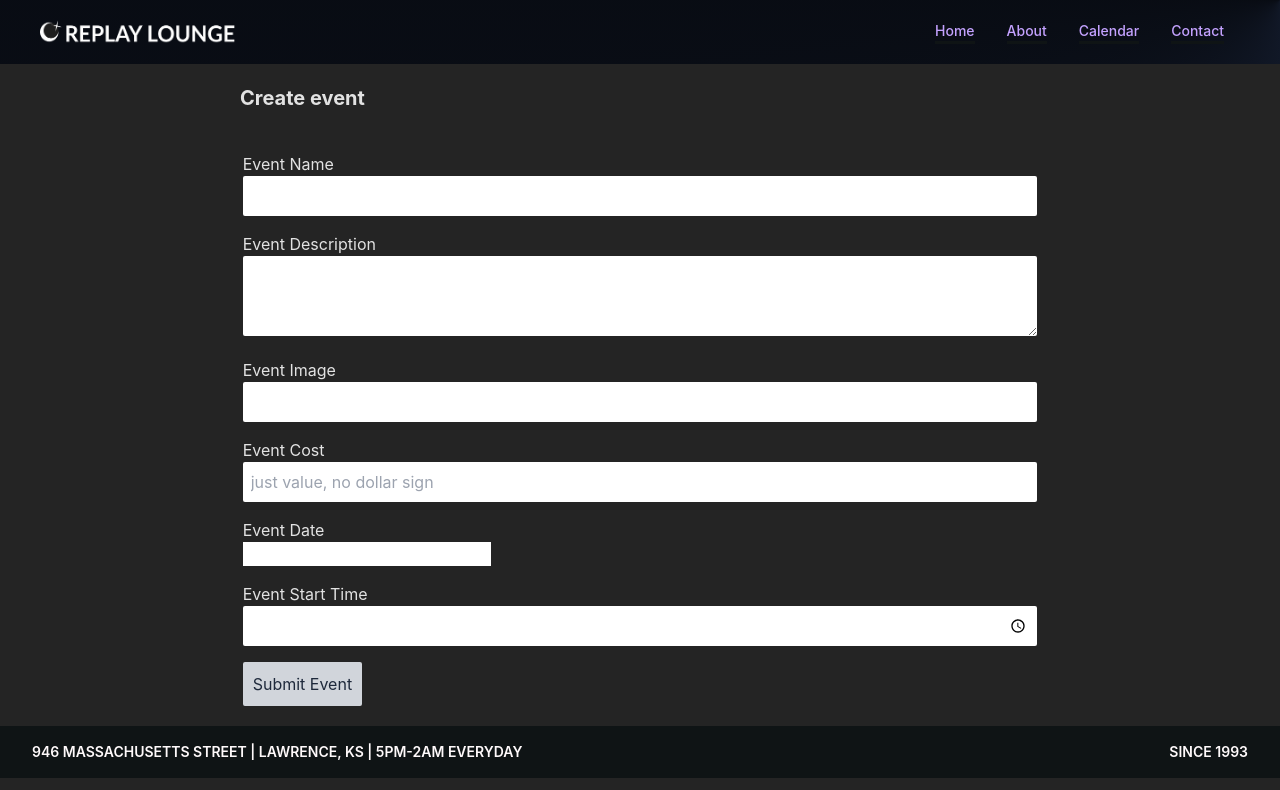
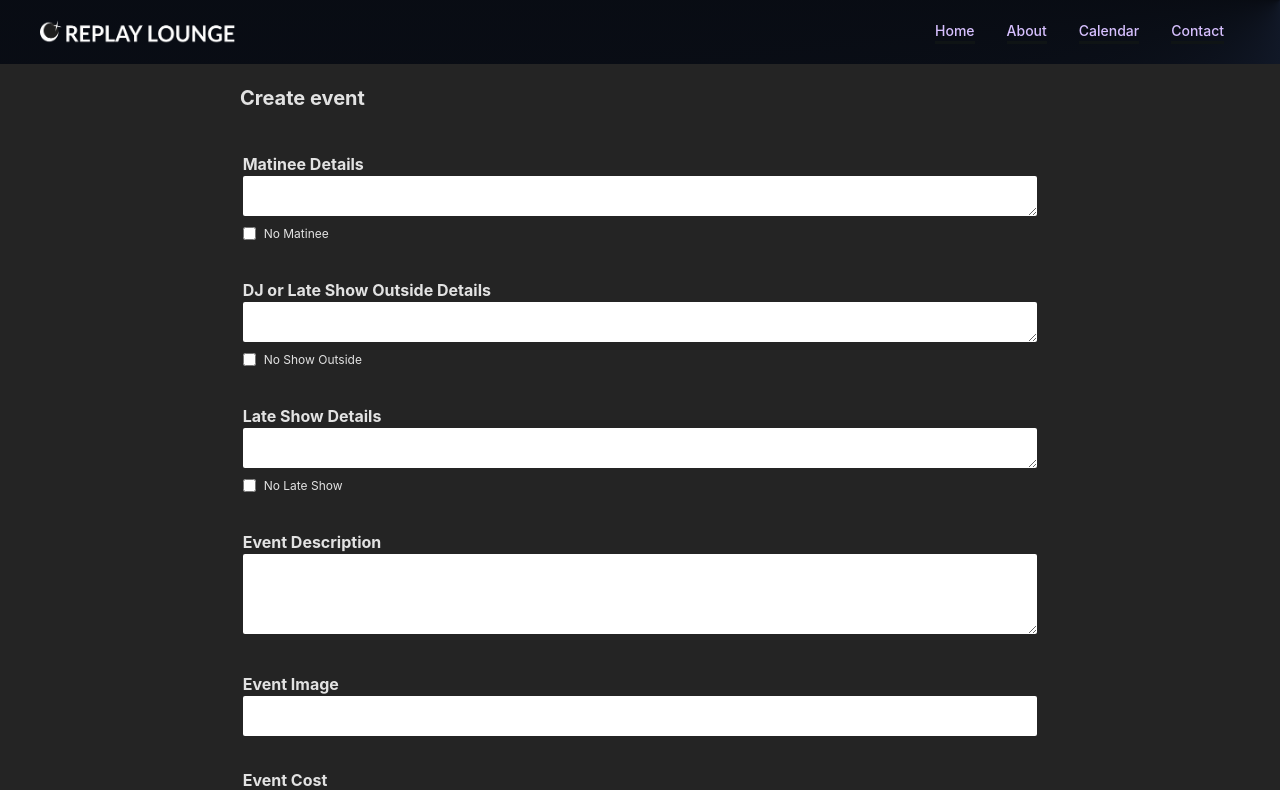
Before and after one commit to carlgwsmith/replay, a React (Vite) app: page /createEvent in a window 1280 px wide. Shown: the top 790 px of the page. Built offline with nearby package versions, Linux system fonts and the light colour scheme; no server answers.

Commit message:
create events

```diff
--- a/src/Pages/Calendar.jsx
+++ b/src/Pages/Calendar.jsx
@@ -97,8 +97,8 @@ const incrementMonth = ()=>{
                         <div className="grid grid-cols-6 h-[65%]">
                             <div className="col-span-6 p-4">
                                <p className="text-[12px] font-bold uppercase text-green-200">Matinee: <span className="text-[14px] font-normal text-white normal-case">{event.matinee}</span></p>
-                               <p className="text-[12px] font-bold uppercase text-green-200">DJ: <span className="text-[14px] font-normal text-white normal-case">{event.dj}</span></p>
-                               <p className="text-[12px] font-bold uppercase text-green-200">Late: <span className="text-[14px] font-normal text-white normal-case">{event.lateShow}</span></p>
+                               <p className="text-[12px] font-bold uppercase text-green-200">LATE OUTSIDE: <span className="text-[14px] font-normal text-white normal-case">{event.dj}</span></p>
+                               <p className="text-[12px] font-bold uppercase text-green-200">Late Inside: <span className="text-[14px] font-normal text-white normal-case">{event.lateShow}</span></p>
                                <p className="text-[12px] mt-[12px]">Cost: ${event.event_cost}</p>
                             </div>
                         </div>
--- a/src/Pages/CreateEvent.jsx
+++ b/src/Pages/CreateEvent.jsx
@@ -1,29 +1,33 @@
 import { useState } from "react"
 import supabase from "../Config/supabaseClient";
-import {useNavigate} from 'react-router-dom';
+import {useNavigate, Link} from 'react-router-dom';
 import DatePicker from "react-datepicker";
 import "react-datepicker/dist/react-datepicker.css";
 import { useEffect } from "react";
 
 export default function CreateEvent(){
-    const [event_name, seteventName] = useState('');
+    const [matinee, setMatinee] = useState('');
+    const [dj, setDj] = useState('')
+    const [lateShow, setLateShow] = useState('')
     const [event_description, seteventDescription] = useState('');
     const [event_image, seteventImage] = useState('');
     const [event_cost, seteventCost] = useState('');
-    const [event_start_time, seteventStartTime] = useState('');
     const [event_date, seteventDate] = useState( new Date());
     const [formError, setformError] = useState('');
+    const [showOutside, setShowOutside] = useState(false)
+    const [showMatinee, setShowMatinee] = useState(false)
+    const [showLate, setShowLate] = useState(false)
     const navigate = useNavigate()
 
     const handleSubmit = async (e)=>{
         e.preventDefault()
-        if(!event_name || !event_description || !event_image || !event_cost || !event_start_time){
+        if(!event_description || !event_image || !event_cost ){
             setformError('Complete all form fields')
             return
         }
         const {data, error} = await supabase
         .from('events')
-        .insert([{event_name, event_cost, event_description, event_start_time, event_image, event_date}])
+        .insert([{matinee, lateShow, event_cost, event_description, dj, event_image, event_date}])
         .select()
 
         if(error){
@@ -36,6 +40,19 @@ export default function CreateEvent(){
             navigate('/eventlist')
         }
     }
+
+    const checkShowOutsideHandler = () =>{
+        setShowOutside(!showOutside)
+        setDj(null)
+    }
+    const checkMatineeHandler = () =>{
+        setShowMatinee(!showMatinee)
+        setMatinee(null)
+    }
+    const checkLateShowHandler = () =>{
+        setShowLate(!showLate)
+        setLateShow(null)
+    }
     return(<>
     <div className="grid grid-cols-6 px-[40px] py-[20px]">
         <div className="col-span-4 col-start-2">
@@ -44,32 +61,44 @@ export default function CreateEvent(){
     </div>
     <form onSubmit={handleSubmit}>
     <div className="grid grid-cols-6 px-[40px] py-[20px] gap-4">
-            <div className="col-span-4 col-start-2">
-                <label htmlFor="name" className="block">Event Name</label>
-                <input type="text" id="name" className="w-[100%] p-2 h-10 rounded-sm border-1 border-gray-400" value={event_name} onChange={(e)=> seteventName(e.target.value)} />
+            <div className="col-span-4 col-start-2 mb-4">
+                <label htmlFor="name" className="block font-bold">Matinee Details</label>
+                <textarea type="text" id="name" className="w-[100%] p-2 h-10 rounded-sm border-1 border-gray-400" value={matinee} onChange={(e)=> setMatinee(e.target.value)} disabled={showMatinee}/>
+                <input type="checkbox" id="checkbox" className="mr-2" checked={showMatinee} onChange={checkMatineeHandler}/>
+      <label htmlFor="checkbox"><sup className="top-[-0.15em]">No Matinee</sup></label>
             </div>
-            <div className="col-span-4 col-start-2">
-                <label htmlFor="description" className="block">Event Description</label>
+            <div className="col-span-4 col-start-2 mb-4">
+                <label htmlFor="name" className="block font-bold">DJ or Late Show Outside Details</label>
+                <textarea type="text" id="name" className="w-[100%] p-2 h-10 rounded-sm border-1 border-gray-400 disabled:border-1 disabled:border-slate-500" value={dj} onChange={(e)=> setDj(e.target.value)} disabled={showOutside}/>
+                <input type="checkbox" id="checkbox1" className="mr-2" checked={showOutside} onChange={checkShowOutsideHandler}/>
+      <label htmlFor="checkbox1"><sup className="top-[-0.15em]">No Show Outside</sup></label>
+            </div>
+            <div className="col-span-4 col-start-2 mb-4">
+                <label htmlFor="name" className="block font-bold">Late Show Details</label>
+                <textarea type="text" id="name" className="w-[100%] p-2 h-10 rounded-sm border-1 border-gray-400" value={lateShow} onChange={(e)=> setLateShow(e.target.value)} disabled={showLate}/>
+                <input type="checkbox" id="checkbox2" className="mr-2" checked={showLate} onChange={checkLateShowHandler}/>
+      <label htmlFor="checkbox2"><sup className="top-[-0.15em]">No Late Show</sup></label>
+            </div>
+            <div className="col-span-4 col-start-2 mb-4">
+                <label htmlFor="description" className="block font-bold">Event Description</label>
                 <textarea type="text" className="w-[100%] p-2 h-20 rounded-sm border-1 border-gray-400" id="description" value={event_description} onChange={(e)=> seteventDescription(e.target.value)} />
             </div>
-            <div className="col-span-4 col-start-2">
-                <label htmlFor="eventimage" className="block">Event Image</label>
+            <div className="col-span-4 col-start-2 mb-4">
+                <label htmlFor="eventimage" className="block font-bold">Event Image</label>
                 <input type="text" className="w-[100%] p-2 h-10 rounded-sm border-1 border-gray-400" id="eventimage" value={event_image} onChange={(e)=> seteventImage(e.target.value)} />
             </div>
-            <div className="col-span-4 col-start-2">
-                <label htmlFor="cost" className="block">Event Cost</label>
-                <input type="text" className="w-[100%] p-2 h-10 rounded-sm border-1 border-gray-400" id="cost" placeholder="just value, no dollar sign" value={event_cost} onChange={(e)=> seteventCost(e.target.value)} />
+            <div className="col-span-4 col-start-2 mb-4">
+                <label htmlFor="cost" className="block font-bold">Event Cost</label>
+                <input type="text" className="w-[100%] p-2 h-10 rounded-sm border-1 border-gray-400" id="cost" value={event_cost} onChange={(e)=> seteventCost(e.target.value)} />
             </div>
-            <div className="col-span-4 col-start-2">
-                <label htmlFor="starttime" className="block">Event Date</label>
+            <div className="col-span-4 col-start-2 mb-4">
+                <label htmlFor="starttime" className="block font-bold">Event Date</label>
                 <DatePicker selected={event_date} onChange={(date) => seteventDate(date)} />
             </div>
-            <div className="col-span-4 col-start-2">
-                <label htmlFor="starttime" className="block">Event Start Time</label>
-                <input type="time" className="w-[100%] p-2 h-10 rounded-sm border-1 border-gray-400" id="starttime" value={event_start_time} onChange={(e)=> seteventStartTime(e.target.value)} />
-            </div>
-            <div className="col-span-4 col-start-2">
-            <button className="border-2 p-2 rounded-sm text-slate-800 bg-gray-300 border-gray-300 cursor-pointer">Submit Event</button>
+            <div className="col-span-4 col-start-2 mb-4">
+                <Link to="/eventlist">
+                <button className="p-2">Cancel</button></Link>
+            <button className="border-2 p-2 rounded-sm text-slate-800 bg-gray-300 border-gray-300 cursor-pointer float-right">Update Event</button>
             {formError && <p className="error text-red-500">{formError}</p>}
             </div>
     </div>
--- a/src/Pages/EditEvent.jsx
+++ b/src/Pages/EditEvent.jsx
@@ -79,9 +79,10 @@ export default function EditEvent(){
             <div className="col-span-4 col-start-2">
                 <label htmlFor="name" className="block">Matinee Event</label>
                 <textarea type="text" id="name" className="w-[100%] p-2 h-10 rounded-sm border-1 border-gray-400" value={matinee} onChange={(e)=> setMatinee(e.target.value)} />
+                <input type="checkbox" onClick={this.onClick} checked={!this.state.location}></input>
             </div>
             <div className="col-span-4 col-start-2">
-                <label htmlFor="name" className="block">DJ</label>
+                <label htmlFor="name" className="block">DJ or Late Show Outside</label>
                 <textarea type="text" id="name" className="w-[100%] p-2 h-10 rounded-sm border-1 border-gray-400" value={dj} onChange={(e)=> setDj(e.target.value)} />
             </div>
             <div className="col-span-4 col-start-2">
--- a/src/Pages/FeaturedEvents.jsx
+++ b/src/Pages/FeaturedEvents.jsx
@@ -65,9 +65,9 @@ export default function FeaturedEvents (){
 
 
  return(<>
-    <div>
+    <div className="featuredEvents">
         {error && (<p>{error}</p>)}
-        {sortedEvents && (<div className="events grid grid-cols-12 gap-4 px-20 pb-10 pt-4 ">
+        {sortedEvents && (<div className="xs:px-4 md:px-20 pb-10 pt-4">
             {sortedEvents.map((event) => {
                 var d = event.event_date;
                 var supabaseDate = new Date(event.event_date)
@@ -79,40 +79,46 @@ export default function FeaturedEvents (){
                 var time = event.event_start_time;
                 const convertedTime = new Date('1970-01-01T' + time +  'Z').toLocaleTimeString('en-US', {timeZone:'UTC',hour12:true,hour:'numeric',minute:'numeric'});
 
-
-
-                    return (
-                    <>
-                    <div className="mb-6 mt-10 mx-10 col-span-12 ">
-                        <div className="text-center">
-                            <h1 className="text-[28px] mb-4 font-bold capitalize">{dayOfTheWeek} - {eventMonth} / {eventDay}</h1>
+                return (
+                <div key={event.id}>
+                    <div className="grid grid-cols-6">
+                        <div className="mb-6 mt-10 sm:mx-4 md:mx-10 col-span-6">
+                            <div className="text-center">
+                                <h1 className="text-[28px] mb-4 font-bold uppercase text-[#caaff7]">{dayOfTheWeek} - {eventMonth} / {eventDay}</h1>
+                            </div>
                         </div>
                     </div>
-                    <div className="col-span-12 grid grid-flow-col gap-4 auto-cols-auto">
+                    <div className="grid grid-flow-col auto-cols-auto xs:gap-x-2 md:gap-x-10">
                     {event.matinee != null &&
-                    <div>
-                        <h2 className="text-center uppercase font-bold border-b-2 mb-2 pb-2 text-[18px] w-[50%] mx-auto">Matinee</h2>
-                        <p className="text-center">{event.matinee}</p>
+                    <div className="md:col-auto xs:col-span-full mb-4 border-2 rounded-md p-2">
+                        <h2 className="text-center uppercase font-bold text-[18px] w-[100%] mx-auto">Matinee</h2>
+                        <div className="p-4 ">
+                            <p className="text-center">{event.matinee}</p>
+                        </div>
                     </div>
                     }
                     {event.lateShow != null &&
-                    <div>
-                        <h2 className="text-center uppercase font-bold border-b-2 mb-2 pb-2 text-[18px] w-[50%] mx-auto">Late Show</h2>
+                    <div className="md:col-auto xs:col-span-full mb-4 border-2 rounded-md p-2">
+                        <h2 className="text-center uppercase font-bold text-[18px] w-[100%] mx-auto">Late Show Inside</h2>
+                        <div className="p-4 ">
                         <p className="text-center">{event.lateShow}</p>
+                        </div>
                     </div>
                     }
                     {event.dj != null &&
-                    <div>
-                        <h2 className="text-center uppercase font-bold border-b-2 mb-2 pb-2 text-[18px] w-[50%] mx-auto">DJ</h2>
+                    <div className="md:col-auto xs:col-span-full mb-4 border-2 rounded-md p-2">
+                        <h2 className="text-center uppercase font-bold text-[18px] w-[100%] mx-auto">Late Show OUTSIDE</h2>
+                        <div className="p-4">
                         <p className="text-center">{event.dj}</p>
+                        </div>
                     </div>
                     }
                     </div>
-                    </>)
+                </div>)
             })}
         </div>)}
         <div className="grid grid-cols-12 px-20 pb-10">
-            <div className="col-span-4 col-start-5">
+            <div className="xs:col-span-6 md:col-span-4 xs:col-start-4 md:col-start-5">
                 <Link to="/calendar">
                     <div className="hover:bg-slate-400 py-4 px-6 rounded-md bg-slate-300 font-bold text-jet border-2 border-jet shadow-md ease-in-out text-center uppercase">View All Events</div>
                 </Link>
--- a/src/index.css
+++ b/src/index.css
@@ -25,15 +25,21 @@ body{
 }
 a {
   font-weight: 500;
-  color: #c4a2ff;
+  color: #d7c0ff;
   text-decoration: inherit;
 }
 a:hover {
-  color: #9460ee;
+  color: #e1d1fd;
 }
 .fade-in {
 	-webkit-animation: fade-in 2s cubic-bezier(0.390, 0.575, 0.565, 1.000) both;
 	        animation: fade-in 2s cubic-bezier(0.390, 0.575, 0.565, 1.000) both;
+}
+.featuredEvents{
+
+  background-color: rgb(31, 41, 55);
+  background-image: radial-gradient(at 94% 92%, rgb(15, 23, 42) 0, transparent 100%), radial-gradient(at 42% 42%, rgb(23, 23, 23) 0, transparent 65%);
+
 }
 
 /**
```
